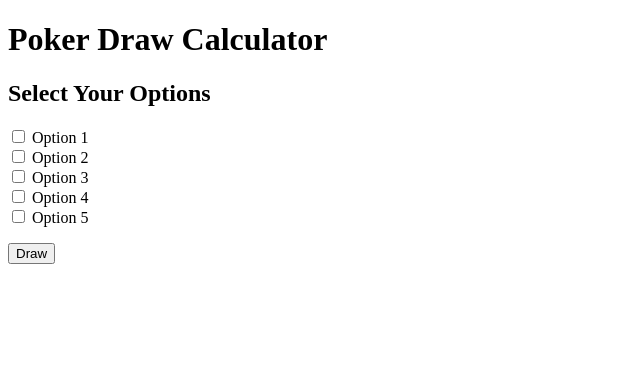
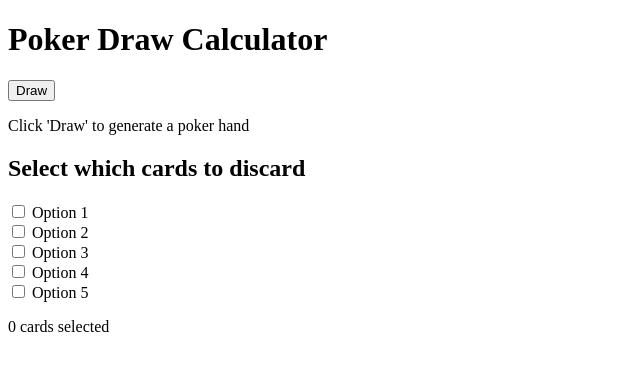
Before and after one commit to mgeilinger/poker-hand-evaluator, a Flask app: page / in a window 1280 px wide. Shown: the top 371 px of the page, without its empty margins (0-640 px from the left). Run offline with Flask 3, Linux system fonts and the light colour scheme.

Commit message:
Reformatted
Changed things around so it displays in a better order

```diff
--- a/main.py
+++ b/main.py
@@ -31,7 +31,7 @@ def submit():
 
     # Process checkbox data
     selected_count = sum(checkbox_states)
-    response_message = f"{selected_count} boxes selected."
+    response_message = f"{selected_count} cards selected"
 
     return jsonify({'checkbox_message': response_message})
 
--- a/templates/index.html
+++ b/templates/index.html
@@ -8,7 +8,11 @@
 </head>
 <body>
     <h1>Poker Draw Calculator</h1>
-    <h2>Select Your Options</h2>
+
+    <button id="drawButton">Draw</button> <!-- Button to generate poker hand -->
+
+    <p id="poker-hand">Click 'Draw' to generate a poker hand</p> <!-- Section to display poker hand -->
+    <h2>Select which cards to discard</h2>
 
     <label><input type="checkbox" id="box1"> Option 1</label><br>
     <label><input type="checkbox" id="box2"> Option 2</label><br>
@@ -16,10 +20,6 @@
     <label><input type="checkbox" id="box4"> Option 4</label><br>
     <label><input type="checkbox" id="box5"> Option 5</label><br>
 
-    <p id="checkbox-response"></p> <!-- Section to display checkbox selection message -->
-
-    <button id="drawButton">Draw</button> <!-- Button to generate poker hand -->
-
-    <p id="poker-hand"></p> <!-- Section to display poker hand -->
+    <p id="checkbox-response">0 cards selected</p> <!-- Section to display checkbox selection message -->
 </body>
 </html>
```
